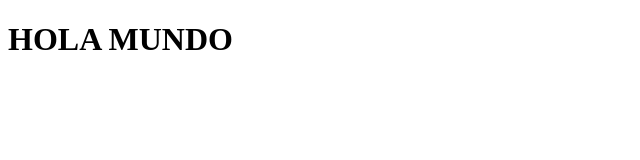
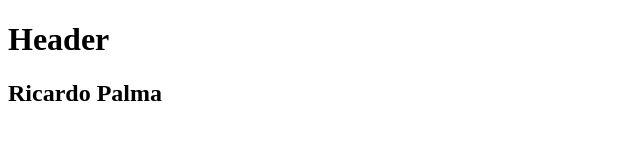
Before and after one commit to ricardoapalmap/Curso-Git, a plain HTML site: page index.html in a window 1280 px wide. Shown: the whole page, without its empty margins (0-640 px from the left). Drawn offline with Linux system fonts and the light colour scheme.

Commit message:
Agregamos Header

```diff
--- a/index.html
+++ b/index.html
@@ -5,6 +5,11 @@
     <title>Git y Github</title>
 </head>
 <body>
-    <h1>HOLA MUNDO</h1>
+    <header>
+        <h1>Header</h1>
+    </header>
+    <div class="container">
+        <h2>Ricardo Palma</h2>
+    </div>
 </body>
 </html>
```
Also changed, not shown: 1 other file.
